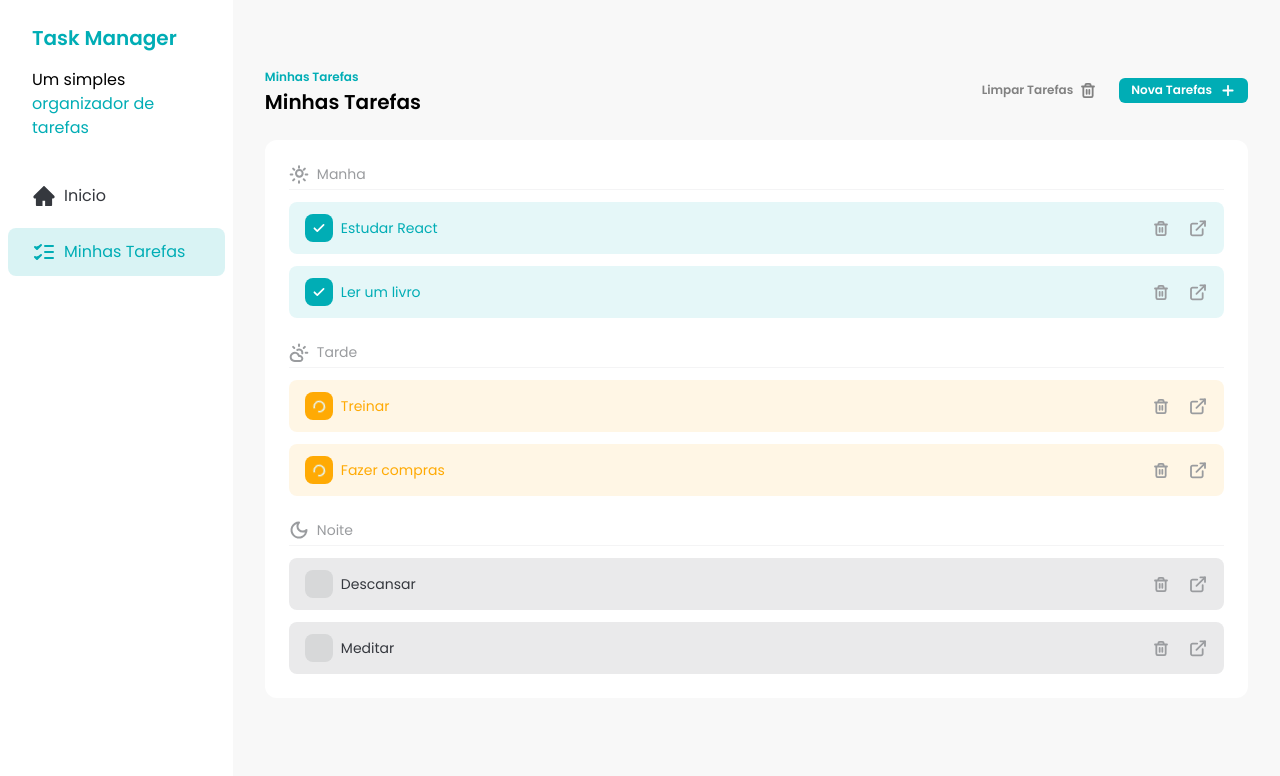
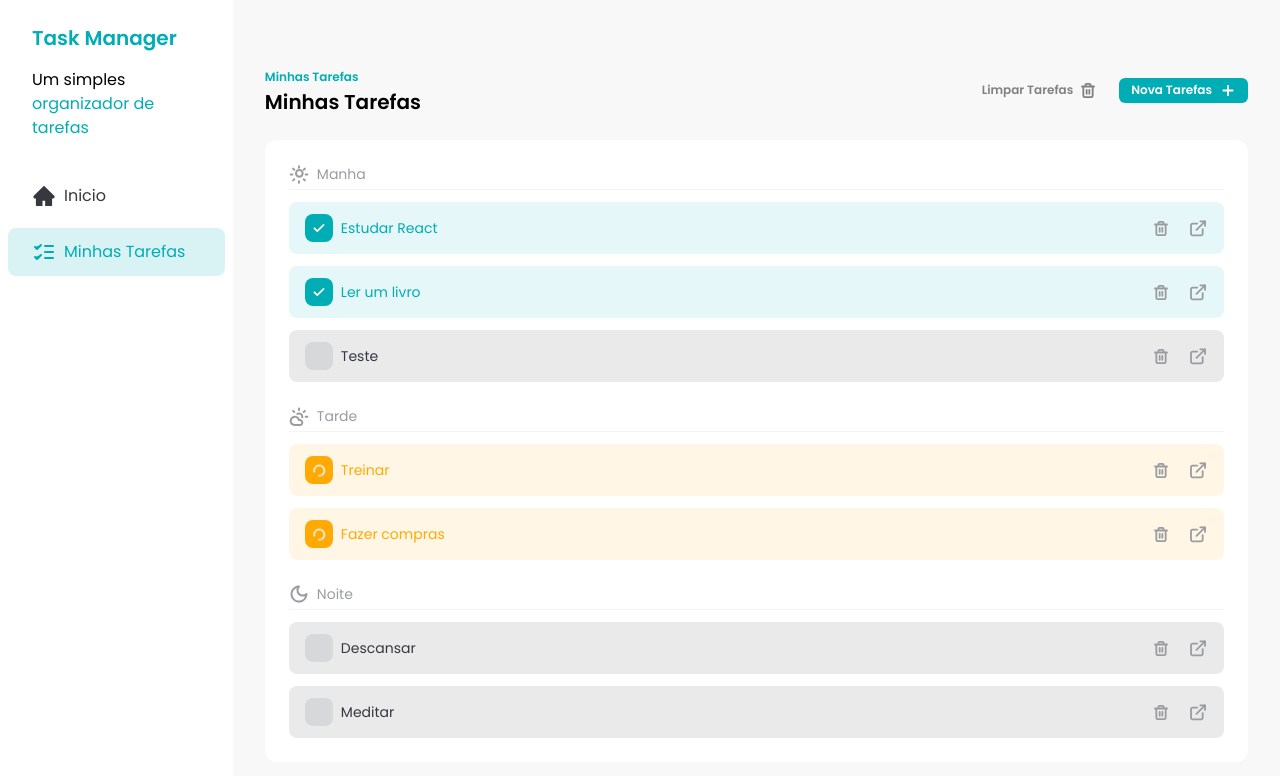
Before and after one commit to Maiiaa30/Task-Manager-V2, a React (Vite) app: page / in a window 1280 px wide. Shown: the top 776 px of the page. Built offline with nearby package versions, Linux system fonts and the light colour scheme; data requests are answered from the project's data file.

Commit message:
Ensure task is create on DB

```diff
--- a/db.json
+++ b/db.json
@@ -1,46 +1,53 @@
 {
   "tasks": [
     {
-      "id": 1,
+      "id": "1",
       "title": "Estudar React",
       "description": "Ler a documentação oficial",
       "time": "morning",
       "status": "done"
     },
     {
-      "id": 2,
+      "id": "2",
       "title": "Ler um livro",
       "description": "Capítulo sobre JavaScript",
       "time": "morning",
       "status": "done"
     },
     {
-      "id": 3,
+      "id": "3",
       "title": "Treinar",
       "description": "30 minutos de corrida",
       "time": "afternoon",
       "status": "in_progress"
     },
     {
-      "id": 4,
+      "id": "4",
       "title": "Fazer compras",
       "description": "Comprar ingredientes para o jantar",
       "time": "afternoon",
       "status": "in_progress"
     },
     {
-      "id": 5,
+      "id": "5",
       "title": "Descansar",
       "description": "Assistir a um episódio da série favorita",
       "time": "evening",
       "status": "not_started"
     },
     {
-      "id": 6,
+      "id": "6",
       "title": "Meditar",
       "description": "10 minutos de meditação guiada",
       "time": "evening",
       "status": "not_started"
+    },
+    {
+      "id": "8af05d47-bb83-455c-9c30-cb5c703115e7",
+      "title": "Teste",
+      "description": "Teste",
+      "time": "morning",
+      "status": "not_started"
     }
   ]
 }
--- a/src/components/TaskItem.jsx
+++ b/src/components/TaskItem.jsx
@@ -61,7 +61,7 @@ const TaskItem = ({ task, handleCheckboxClick, handleDeleteClick }) => {
 
 TaskItem.propTypes = {
   task: PropTypes.shape({
-    id: PropTypes.number.isRequired,
+    id: PropTypes.string.isRequired,
     title: PropTypes.string.isRequired,
     description: PropTypes.string,
     timeOfDay: PropTypes.oneOf(["morning", "afternoon", "evening"]).isRequired,
--- a/src/components/Tasks.jsx
+++ b/src/components/Tasks.jsx
@@ -59,7 +59,14 @@ const Tasks = () => {
     setTasks(newTasks);
   };
 
-  const handleAddTaskSubmit = (task) => {
+  const handleAddTaskSubmit = async (task) => {
+    const response = await fetch("http://localhost:3000/tasks", {
+      method: "POST",
+      body: JSON.stringify(task),
+    });
+    if (!response.ok) {
+      return toast.error("Erro ao adicionar tarefa!");
+    }
     setTasks([...tasks, task]);
     toast.success("Tarefa adicionada com sucesso!");
   };
```
